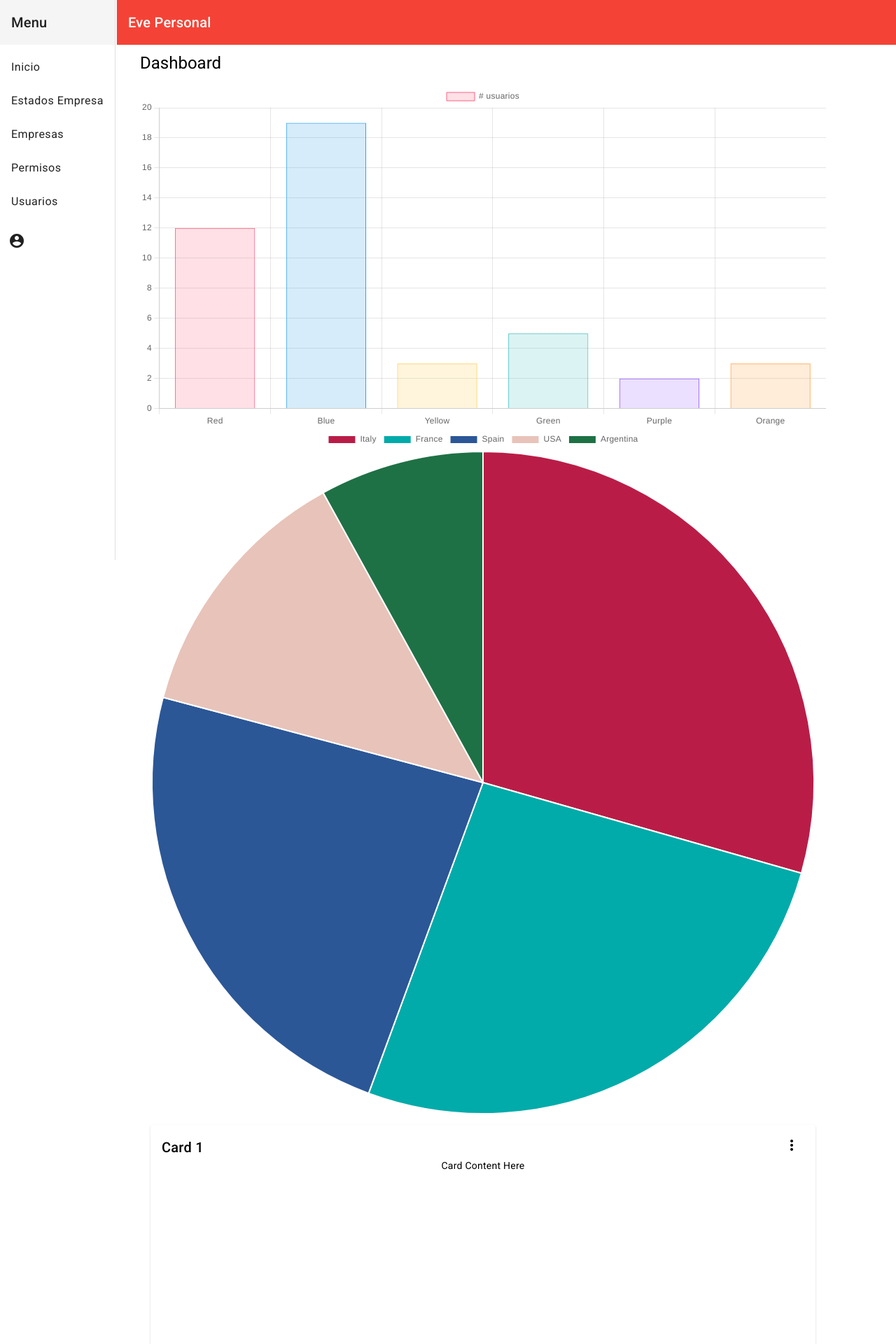
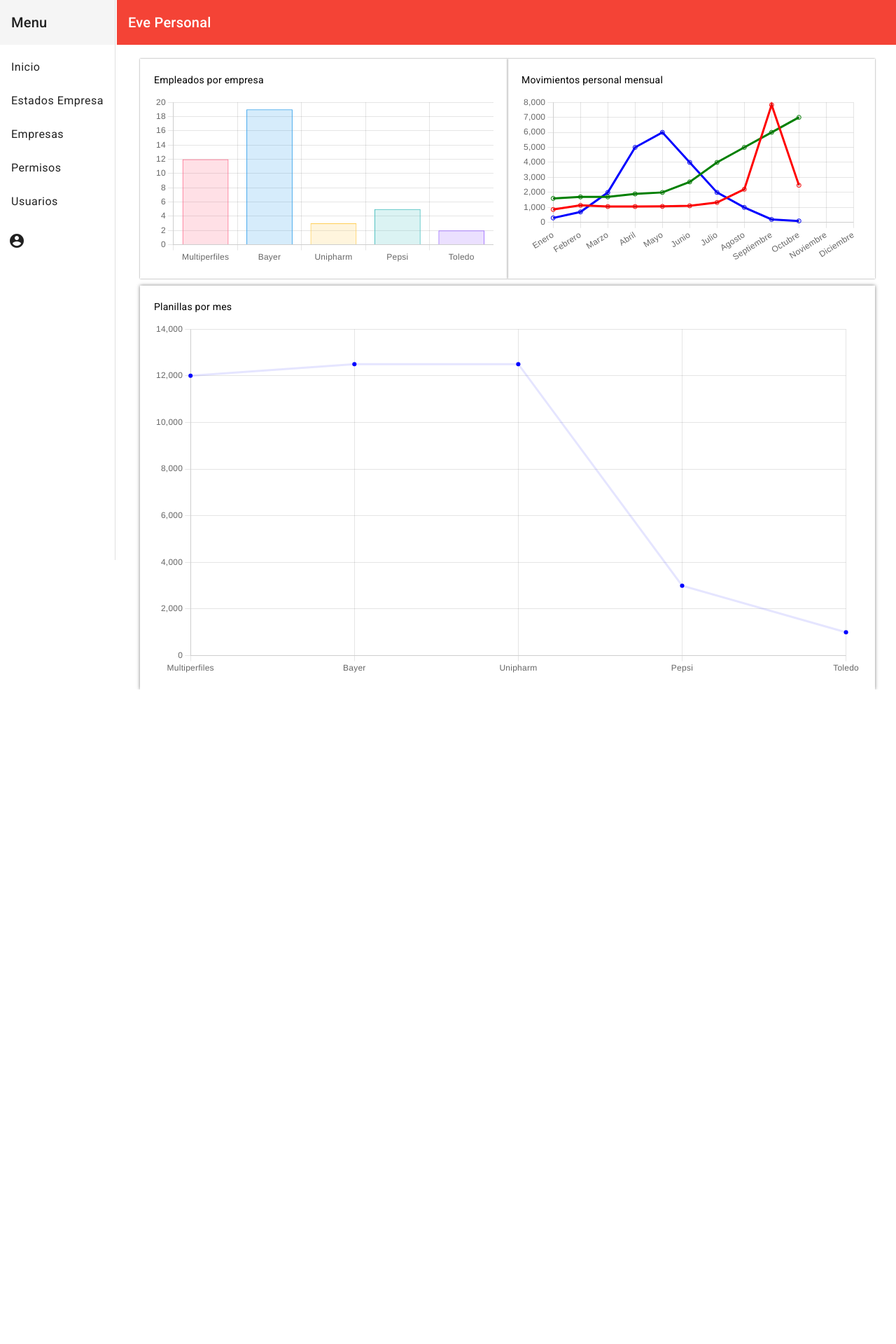
Before and after one commit to Hramosm1/PG2Front, an Angular app: page /dashboard in a window 1280 px wide. Shown: the top 1920 px of the page at 70% size. After the commit the page ends 985 px from the top, so only its background shows below. Built offline with nearby package versions, Linux system fonts and the light colour scheme; sample sign-in values are in the browser's storage.

Commit message:
Configuracion de graficas

```diff
--- a/src/app/dashboard/dashboard.component.css
+++ b/src/app/dashboard/dashboard.component.css
@@ -1,27 +1,18 @@
-.grid-container {
-  margin: 10px 100px 20px 200px; /* Margen superior derecha inferior izquierda */
+.container {
+  margin: 20px 30px 10px 200px; /*superior derecha inferior izquierda */
+  display: flex;
+   flex-wrap: wrap; /* Alinea div 1 y div 2 verticalmente */
 }
 
-.dashboard-card {
-  position: absolute;
-  top: 15px;
-  left: 15px;
-  right: 15px;
-  bottom: 15px;
+.box {
+   flex: 1;
+  box-shadow: 0 0 2px rgba(0, 0, 0, 0.5); /* Aplicar una sombra */
+  padding: 20px;
 }
 
-.more-button {
-  position: absolute;
-  top: 5px;
-  right: 10px;
+.third-box {
+  box-shadow: 0 0 5px rgba(0, 0, 0, 0.5); /* Aplicar una sombra */
+  padding: 20px;
+  flex-basis: 100%; /* Hace que el tercer div ocupe todo el ancho disponible */
+  margin-top: 10px; /* Agrega espacio entre el tercer div y los dos primeros */
 }
-
-.dashboard-card-content {
-  text-align: center;
-}
-
-/* #divChart{
-  display: block;
-  width: 400px;
-  height: 400px;
-} */
--- a/src/app/dashboard/dashboard.component.html
+++ b/src/app/dashboard/dashboard.component.html
@@ -1,31 +1,15 @@
 <app-navigation></app-navigation>
-<div class="grid-container">
-  <h1 class="mat-h1">Dashboard</h1>
-  <div id="divChart">
-    <canvas id="myChart"></canvas>
+<div class="container">
+  <div class="box">
+      <p>Empleados por empresa</p>
+      <canvas id="myChart"></canvas>
   </div>
-  <div id="divChart">
+  <div class="box">
+      <p>Movimientos personal mensual</p>
+      <canvas id="myChart3"></canvas>
+  </div>
+  <div class="third-box">
+    <p>Planillas por mes</p>
     <canvas id="myChart2"></canvas>
-  </div>
-  <mat-grid-list cols="2" rowHeight="350px">
-    <mat-grid-tile *ngFor="let card of cards | async" [colspan]="card.cols" [rowspan]="card.rows">
-      <mat-card class="dashboard-card">
-        <mat-card-header>
-          <mat-card-title>
-            {{card.title}}
-            <button mat-icon-button class="more-button" [matMenuTriggerFor]="menu" aria-label="Toggle menu">
-              <mat-icon>more_vert</mat-icon>
-            </button>
-            <mat-menu #menu="matMenu" xPosition="before">
-              <button mat-menu-item>Expand</button>
-              <button mat-menu-item>Remove</button>
-            </mat-menu>
-          </mat-card-title>
-        </mat-card-header>
-        <mat-card-content class="dashboard-card-content">
-          <div>Card Content Here</div>
-        </mat-card-content>
-      </mat-card>
-    </mat-grid-tile>
-  </mat-grid-list>
 </div>
+</div>
--- a/src/app/dashboard/dashboard.component.ts
+++ b/src/app/dashboard/dashboard.component.ts
@@ -48,20 +48,14 @@ export class DashboardComponent implements OnInit{
   );
 
   createCharts(): void {
-    const xValues = ["Italy", "France", "Spain", "USA", "Argentina"];
-    const yValues = [55, 49, 44, 24, 15];
-    const barColors = [
-      "#b91d47",
-      "#00aba9",
-      "#2b5797",
-      "#e8c3b9",
-      "#1e7145"
-    ];
+    const xValues = ['Multiperfiles', 'Bayer', 'Unipharm', 'Pepsi', 'Toledo'];
+    const yValues = [12000, 12500, 12500, 3000, 1000];
+    const xValuesM = ['Enero','Febrero','Marzo','Abril','Mayo','Junio','Julio','Agosto','Septiembre','Octubre','Noviembre','Diciembre'];
 
-    const myChart1 = new Chart("myChart", {
+    const myChart = new Chart("myChart", {
       type: 'bar',
       data: {
-          labels: ['Red', 'Blue', 'Yellow', 'Green', 'Purple', 'Orange'],
+          labels: ["Multiperfiles", "Bayer", "Unipharm", "Pepsi", "Toledo"],
           datasets: [{
               label: '# usuarios',
               data: [12, 19, 3, 5, 2, 3],
@@ -89,25 +83,60 @@ export class DashboardComponent implements OnInit{
               y: {
                   beginAtZero: true
               }
+          },
+          plugins: {
+            legend: {display: false}
           }
       }
     });
 
     const myChart2 = new Chart("myChart2", {
-    type: "pie",
+      type: "line",
       data: {
         labels: xValues,
         datasets: [{
-        backgroundColor: barColors,
+          backgroundColor:"rgba(0,0,255,1.0)",
+          borderColor: "rgba(0,0,255,0.1)",
           data: yValues
         }]
       },
+      options:{
+        scales: {
+          y: {
+              beginAtZero: true
+          }
+        },
+        plugins: {
+          legend: {display: false}
+        }
+      }
+    });
+
+    const myChart3 = new Chart("myChart3", {
+      type: "line",
+      data: {
+        labels: xValuesM,
+        datasets: [{
+          data: [860,1140,1060,1060,1070,1110,1330,2210,7830,2478],
+          borderColor: "red",
+          fill: false
+        },{
+          data: [1600,1700,1700,1900,2000,2700,4000,5000,6000,7000],
+          borderColor: "green",
+          fill: false
+        },{
+          data: [300,700,2000,5000,6000,4000,2000,1000,200,100],
+          borderColor: "blue",
+          fill: false
+        }]
+      },
       options: {
-
+        plugins: {
+          legend: {display: false}
+        }
       }
     });
 
 
   }
-
 }
--- a/src/app/mod-per/mod-per.component.css
+++ b/src/app/mod-per/mod-per.component.css
@@ -1,3 +1,3 @@
 .grid-container {
-  margin: 10px 100px 20px 200px; /* Margen superior derecha inferior izquierda */
+  margin: 10px 100px 20px 200px; /*superior derecha inferior izquierda */
 }
```
Lines whose indentation alone changed are shown as unchanged.
